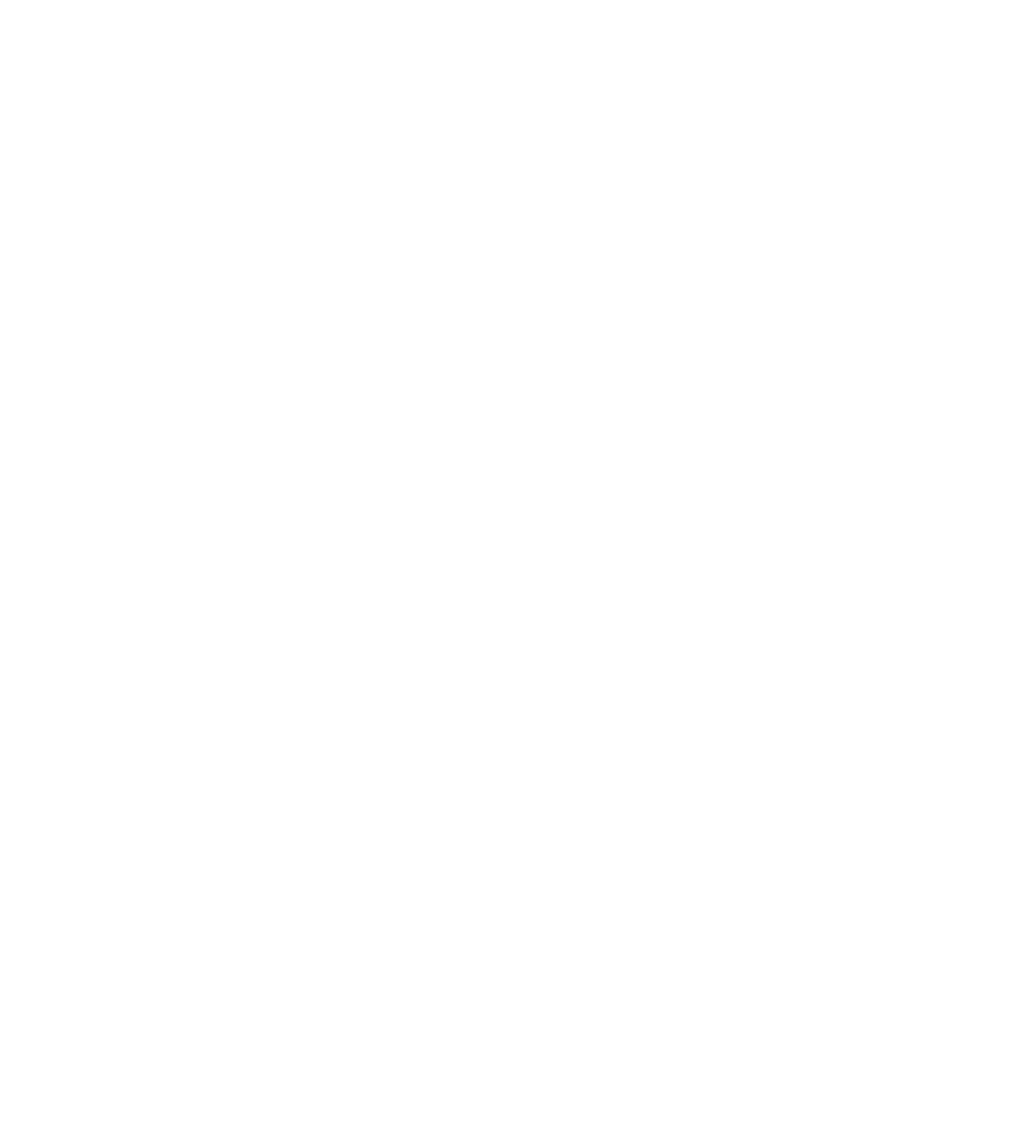
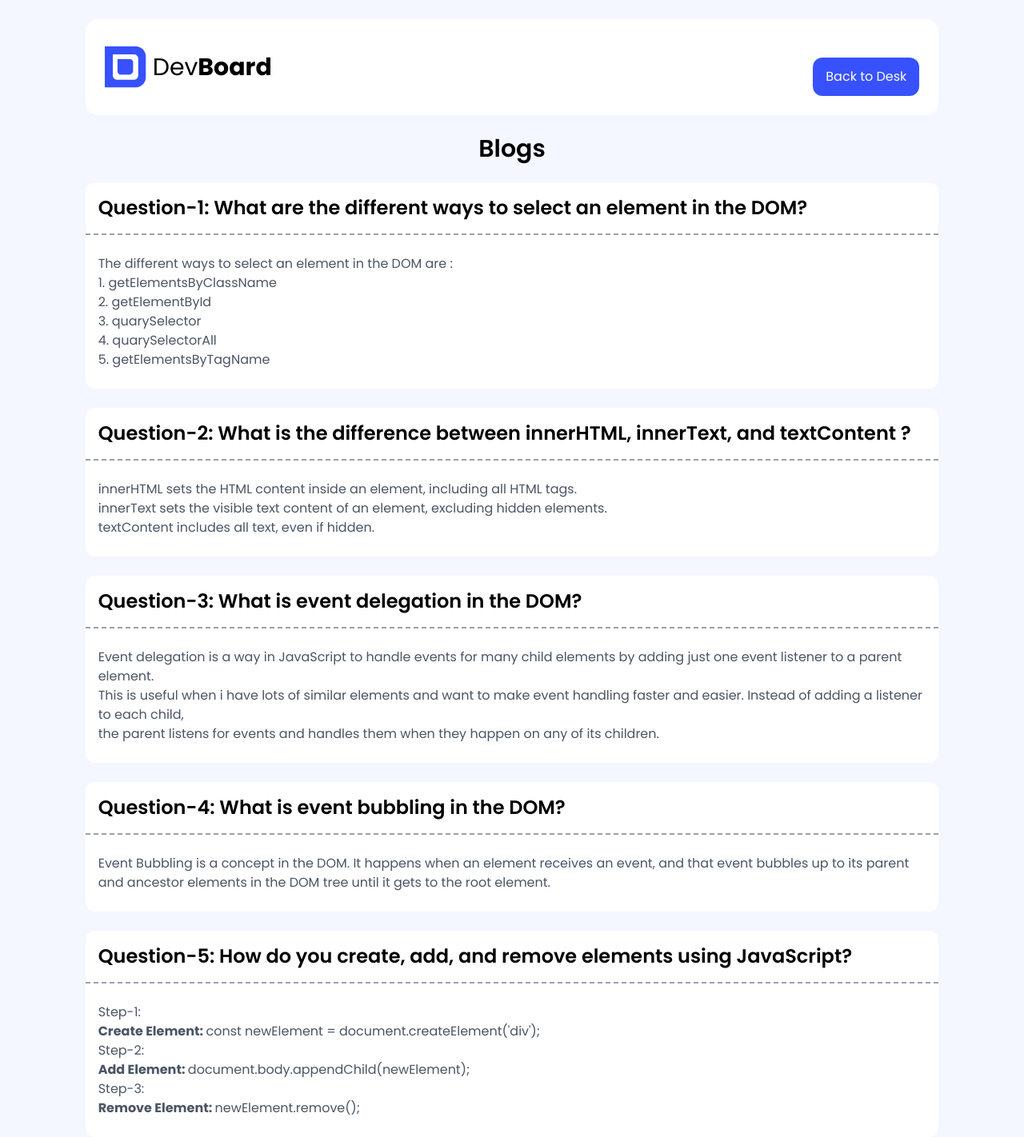
Before and after one commit to Rubaid07/dev-board, a plain HTML site: page blog.html in a window 1280 px wide. Shown: the whole page at 80% size. Before the commit the page ends 800 px from the top, so only its background shows below. Drawn offline with nearby package versions, Linux system fonts and the light colour scheme.

Commit message:
added blog page

```diff
--- a/blog.html
+++ b/blog.html
@@ -3,9 +3,87 @@
 <head>
     <meta charset="UTF-8">
     <meta name="viewport" content="width=device-width, initial-scale=1.0">
-    <title>Document</title>
+    <title>Dev Board Blog</title>
+     <!-- tailwind link -->
+     <script src="https://unpkg.com/@tailwindcss/browser@4"></script>
+
+     <!-- font link -->
+    <link rel="preconnect" href="https://fonts.googleapis.com">
+    <link rel="preconnect" href="https://fonts.gstatic.com" crossorigin>
+    <link href="https://fonts.googleapis.com/css2?family=Poppins:ital,wght@0,100;0,200;0,300;0,400;0,400;0,600;0,700;0,800;0,900;1,100;1,200;1,300;1,400;1,400;1,600;1,700;1,800;1,900&display=swap" rel="stylesheet">
+
+    <style>
+        .poppins{
+            font-family: "Poppins", sans-serif;
+        }
+    </style>
 </head>
-<body>
+<body class="poppins bg-[#F4F7FF]">
+    <section class="w-10/12 mx-auto">
+        <!-- nav bar -->
+    <header class="pt-6">
+        <nav class="flex items-center justify-between bg-white p-6 rounded-2xl">
+            <div class="flex items-center">
+                <img src="assets/logo.png" alt="">
+                <h1 class="text-3xl pl-2">Dev<strong>Board</strong></h1>
+            </div>
+
+            <a href="index.html">
+                <button class="bg-[#3752FD] py-3 px-4 text-white rounded-xl mt-6 cursor-pointer complete-btn">Back to Desk
+                </button>
+            </a>
+        </nav>
+    </header>
+
+    <h2 class="text-center text-3xl font-semibold my-6">Blogs</h2>
+
+
+
+    <div class="bg-white rounded-xl mt-6">
+        <p class="font-semibold text-2xl p-4">Question-1: What are the different ways to select an element in the DOM?</p>
+        <div class="border-b-2 border-dashed border-gray-400"></div>
+        <p class="px-4 py-6 text-gray-600">The different ways to select an element in the DOM are : <br>
+            1. getElementsByClassName <br>
+            2. getElementById <br>
+            3. quarySelector <br>
+            4. quarySelectorAll <br>
+            5. getElementsByTagName
+        </p>
+    </div>
+
+
+    <div class="bg-white rounded-xl mt-6">
+        <p class="font-semibold text-2xl p-4">Question-2: What is the difference between innerHTML, innerText, and textContent ?</p>
+        <div class="border-b-2 border-dashed border-gray-400"></div>
+        <p class="px-4 py-6 text-gray-600">innerHTML sets the HTML content inside an element, including all HTML tags. <br>
+            innerText sets the visible text content of an element, excluding hidden elements. <br>
+            textContent includes all text, even if hidden.
+        </p>
+    </div>
+
+
+    <div class="bg-white rounded-xl mt-6">
+        <p class="font-semibold text-2xl p-4">Question-3: What is event delegation in the DOM?</p>
+        <div class="border-b-2 border-dashed border-gray-400"></div>
+        <p class="px-4 py-6 text-gray-600">Event delegation is a way in JavaScript to handle events for many child elements by adding just one event listener to a parent element. <br> This is useful when i have lots of similar elements and want to make event handling faster and easier. Instead of adding a listener to each child, <br> the parent listens for events and handles them when they happen on any of its children.</p>
+    </div>
+
+
+    <div class="bg-white rounded-xl mt-6">
+        <p class="font-semibold text-2xl p-4">Question-4: What is event bubbling in the DOM?</p>
+        <div class="border-b-2 border-dashed border-gray-400"></div>
+        <p class="px-4 py-6 text-gray-600">Event Bubbling is a concept in the DOM. It happens when an element receives an event, and that event bubbles up to its parent and ancestor elements in the DOM tree until it gets to the root element.</p>
+    </div>
+
+
+    <div class="bg-white rounded-xl mt-6">
+        <p class="font-semibold text-2xl p-4">Question-5: How do you create, add, and remove elements using JavaScript?</p>
+        <div class="border-b-2 border-dashed border-gray-400"></div>
+        <p class="px-4 py-6 text-gray-600">Step-1: <br> <strong>Create Element: </strong>const newElement = document.createElement('div'); <br>Step-2: <br><strong>Add Element: </strong> document.body.appendChild(newElement); <br> Step-3: <br> <strong>Remove Element: </strong> newElement.remove(); </p>
+    </div>
+
+
+    </section>
 
 </body>
 </html>
```
Also changed, not shown: index.html (+12 -11 lines), script.js (line endings or trailing spaces).
